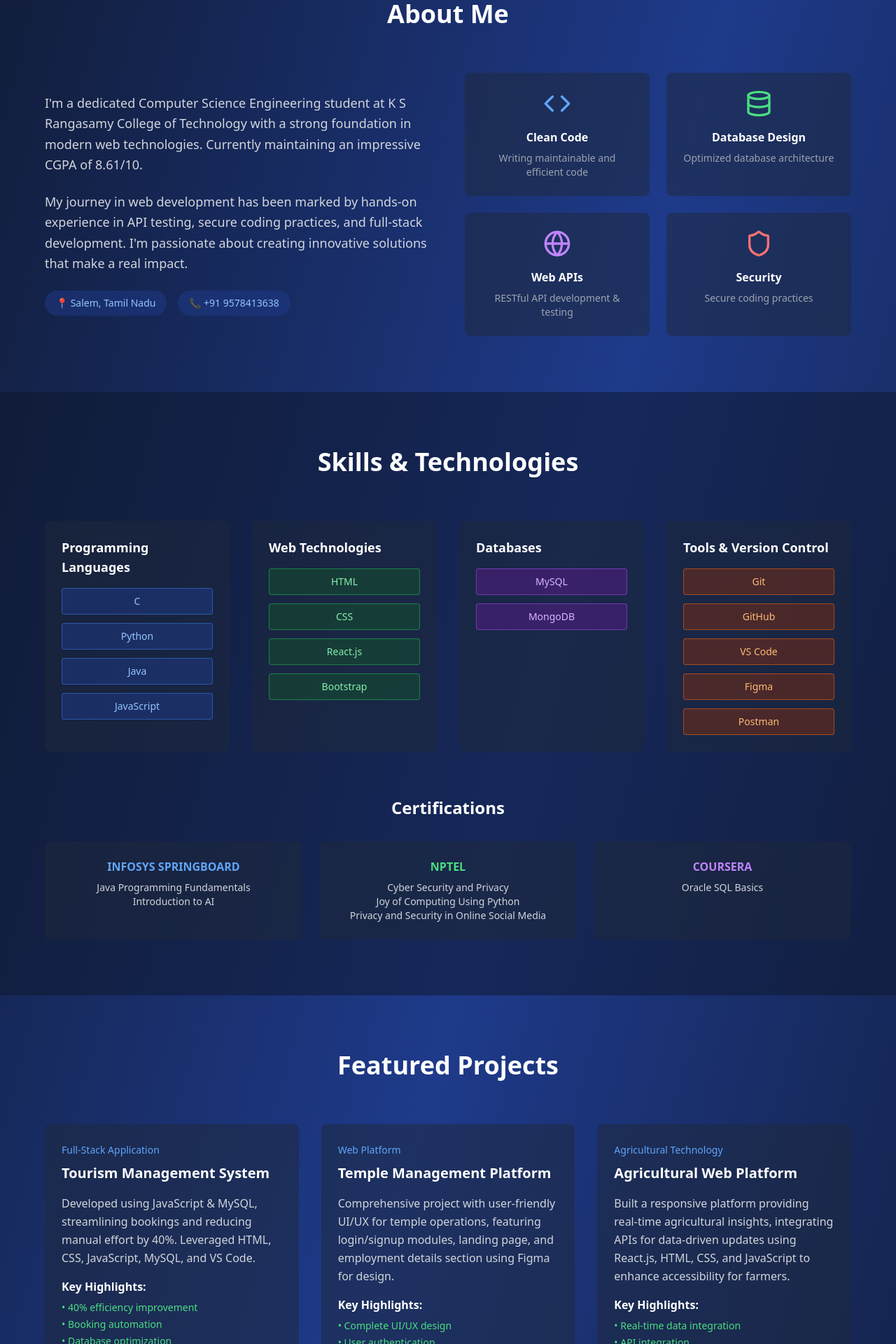
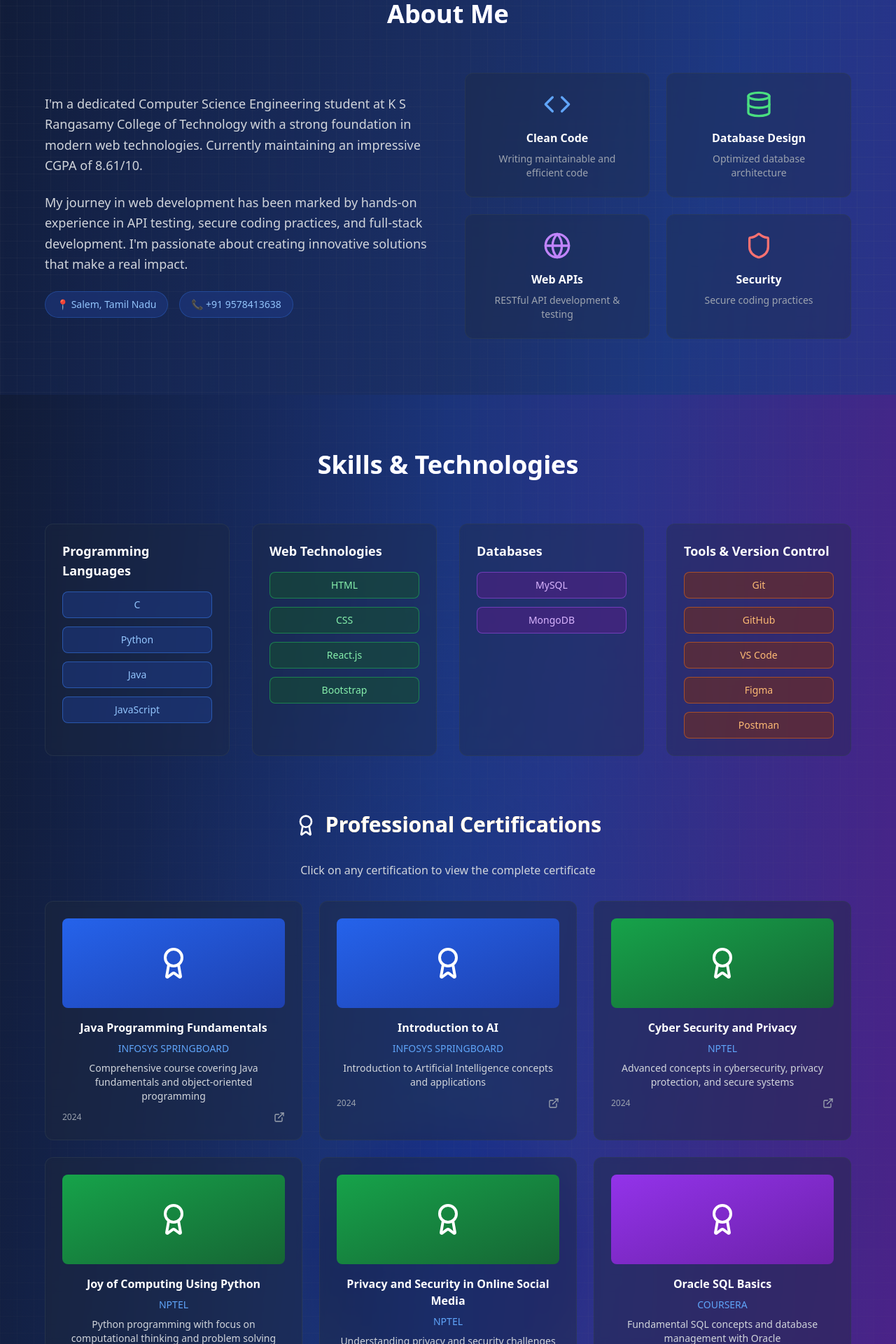
Before and after one commit to AswinK06/Aswin_Portfolio, a React (Vite) app: page / in a window 1280 px wide. Shown: the part 880-2800 px from the top of the page at 70% size. Built offline with nearby package versions, Linux system fonts and the light colour scheme.

Commit message:
Add certifications and improve design
Implement the display of certifications from the provided Google Drive link, and enhance the website's background theme and overall design.

```diff
--- a/src/components/About.tsx
+++ b/src/components/About.tsx
@@ -3,9 +3,14 @@ import { Code, Database, Globe, Shield } from 'lucide-react';
 
 const About = () => {
   return (
-    <section id="about" className="py-20 px-4">
-      <div className="max-w-6xl mx-auto">
-        <h2 className="text-4xl font-bold text-center text-white mb-16">About Me</h2>
+    <section id="about" className="py-20 px-4 relative">
+      {/* Background Enhancement */}
+      <div className="absolute inset-0 bg-gradient-to-r from-transparent via-slate-800/20 to-transparent"></div>
+
+      <div className="max-w-6xl mx-auto relative z-10">
+        <h2 className="text-4xl font-bold text-center text-white mb-16 bg-gradient-to-r from-blue-400 to-purple-400 bg-clip-text text-transparent">
+          About Me
+        </h2>
 
         <div className="grid md:grid-cols-2 gap-12 items-center">
           <div className="text-gray-300 space-y-6">
@@ -20,32 +25,32 @@ const About = () => {
               innovative solutions that make a real impact.
             </p>
             <div className="flex flex-wrap gap-4 mt-8">
-              <span className="bg-blue-900/50 text-blue-300 px-4 py-2 rounded-full text-sm">
+              <span className="bg-blue-900/50 text-blue-300 px-4 py-2 rounded-full text-sm border border-blue-500/30 backdrop-blur-sm">
                 📍 Salem, Tamil Nadu
               </span>
-              <span className="bg-blue-900/50 text-blue-300 px-4 py-2 rounded-full text-sm">
+              <span className="bg-blue-900/50 text-blue-300 px-4 py-2 rounded-full text-sm border border-blue-500/30 backdrop-blur-sm">
                 📞 +91 9578413638
               </span>
             </div>
           </div>
 
           <div className="grid grid-cols-2 gap-6">
-            <div className="bg-slate-800/50 p-6 rounded-lg text-center hover:bg-slate-700/50 transition-colors">
+            <div className="bg-slate-800/30 backdrop-blur-sm p-6 rounded-xl text-center hover:bg-slate-700/30 transition-all duration-300 hover:scale-105 border border-slate-700/50">
               <Code className="text-blue-400 mx-auto mb-4" size={40} />
               <h3 className="text-white font-semibold mb-2">Clean Code</h3>
               <p className="text-gray-400 text-sm">Writing maintainable and efficient code</p>
             </div>
-            <div className="bg-slate-800/50 p-6 rounded-lg text-center hover:bg-slate-700/50 transition-colors">
+            <div className="bg-slate-800/30 backdrop-blur-sm p-6 rounded-xl text-center hover:bg-slate-700/30 transition-all duration-300 hover:scale-105 border border-slate-700/50">
               <Database className="text-green-400 mx-auto mb-4" size={40} />
               <h3 className="text-white font-semibold mb-2">Database Design</h3>
               <p className="text-gray-400 text-sm">Optimized database architecture</p>
             </div>
-            <div className="bg-slate-800/50 p-6 rounded-lg text-center hover:bg-slate-700/50 transition-colors">
+            <div className="bg-slate-800/30 backdrop-blur-sm p-6 rounded-xl text-center hover:bg-slate-700/30 transition-all duration-300 hover:scale-105 border border-slate-700/50">
               <Globe className="text-purple-400 mx-auto mb-4" size={40} />
               <h3 className="text-white font-semibold mb-2">Web APIs</h3>
               <p className="text-gray-400 text-sm">RESTful API development & testing</p>
             </div>
-            <div className="bg-slate-800/50 p-6 rounded-lg text-center hover:bg-slate-700/50 transition-colors">
+            <div className="bg-slate-800/30 backdrop-blur-sm p-6 rounded-xl text-center hover:bg-slate-700/30 transition-all duration-300 hover:scale-105 border border-slate-700/50">
               <Shield className="text-red-400 mx-auto mb-4" size={40} />
               <h3 className="text-white font-semibold mb-2">Security</h3>
               <p className="text-gray-400 text-sm">Secure coding practices</p>
--- a/src/components/Skills.tsx
+++ b/src/components/Skills.tsx
@@ -1,5 +1,11 @@
+
+import { useState } from 'react';
+import { ExternalLink, Award, X } from 'lucide-react';
+import { Button } from '@/components/ui/button';
 
 const Skills = () => {
+  const [selectedCertificate, setSelectedCertificate] = useState<any>(null);
+
   const skillCategories = [
     {
       title: "Programming Languages",
@@ -23,6 +29,57 @@ const Skills = () => {
     }
   ];
 
+  const certifications = [
+    {
+      title: "Java Programming Fundamentals",
+      provider: "INFOSYS SPRINGBOARD",
+      image: "/placeholder.svg", // Replace with actual uploaded image
+      description: "Comprehensive course covering Java fundamentals and object-oriented programming",
+      date: "2024",
+      color: "blue"
+    },
+    {
+      title: "Introduction to AI",
+      provider: "INFOSYS SPRINGBOARD",
+      image: "/placeholder.svg", // Replace with actual uploaded image
+      description: "Introduction to Artificial Intelligence concepts and applications",
+      date: "2024",
+      color: "blue"
+    },
+    {
+      title: "Cyber Security and Privacy",
+      provider: "NPTEL",
+      image: "/placeholder.svg", // Replace with actual uploaded image
+      description: "Advanced concepts in cybersecurity, privacy protection, and secure systems",
+      date: "2024",
+      color: "green"
+    },
+    {
+      title: "Joy of Computing Using Python",
+      provider: "NPTEL",
+      image: "/placeholder.svg", // Replace with actual uploaded image
+      description: "Python programming with focus on computational thinking and problem solving",
+      date: "2024",
+      color: "green"
+    },
+    {
+      title: "Privacy and Security in Online Social Media",
+      provider: "NPTEL",
+      image: "/placeholder.svg", // Replace with actual uploaded image
+      description: "Understanding privacy and security challenges in social media platforms",
+      date: "2024",
+      color: "green"
+    },
+    {
+      title: "Oracle SQL Basics",
+      provider: "COURSERA",
+      image: "/placeholder.svg", // Replace with actual uploaded image
+      description: "Fundamental SQL concepts and database management with Oracle",
+      date: "2024",
+      color: "purple"
+    }
+  ];
+
   const getColorClasses = (color: string) => {
     const colors = {
       blue: "bg-blue-900/50 border-blue-500/50 text-blue-300",
@@ -33,20 +90,36 @@ const Skills = () => {
     return colors[color as keyof typeof colors];
   };
 
+  const getCertColorClasses = (color: string) => {
+    const colors = {
+      blue: "bg-gradient-to-br from-blue-600 to-blue-800",
+      green: "bg-gradient-to-br from-green-600 to-green-800",
+      purple: "bg-gradient-to-br from-purple-600 to-purple-800",
+      orange: "bg-gradient-to-br from-orange-600 to-orange-800"
+    };
+    return colors[color as keyof typeof colors];
+  };
+
   return (
-    <section id="skills" className="py-20 px-4 bg-slate-900/50">
-      <div className="max-w-6xl mx-auto">
-        <h2 className="text-4xl font-bold text-center text-white mb-16">Skills & Technologies</h2>
+    <section id="skills" className="py-20 px-4 relative overflow-hidden">
+      {/* Enhanced Background */}
+      <div className="absolute inset-0 bg-gradient-to-r from-slate-900/50 via-blue-900/30 to-purple-900/50"></div>
+      <div className="absolute inset-0 bg-[radial-gradient(ellipse_at_center,_var(--tw-gradient-stops))] from-blue-900/20 via-transparent to-transparent"></div>
 
-        <div className="grid md:grid-cols-2 lg:grid-cols-4 gap-8">
+      <div className="max-w-6xl mx-auto relative z-10">
+        <h2 className="text-4xl font-bold text-center text-white mb-16 bg-gradient-to-r from-blue-400 to-purple-400 bg-clip-text text-transparent">
+          Skills & Technologies
+        </h2>
+
+        <div className="grid md:grid-cols-2 lg:grid-cols-4 gap-8 mb-20">
           {skillCategories.map((category, index) => (
-            <div key={index} className="bg-slate-800/50 p-6 rounded-lg hover:bg-slate-700/50 transition-all duration-300 hover:scale-105">
+            <div key={index} className="bg-slate-800/30 backdrop-blur-sm p-6 rounded-xl border border-slate-700/50 hover:bg-slate-700/30 transition-all duration-300 hover:scale-105 hover:border-slate-600/50">
               <h3 className="text-white font-semibold mb-4 text-lg">{category.title}</h3>
               <div className="space-y-3">
                 {category.skills.map((skill, skillIndex) => (
                   <div
                     key={skillIndex}
-                    className={`px-3 py-2 rounded border text-sm text-center ${getColorClasses(category.color)}`}
+                    className={`px-3 py-2 rounded-lg border text-sm text-center transition-all duration-200 hover:scale-105 ${getColorClasses(category.color)}`}
                   >
                     {skill}
                   </div>
@@ -57,26 +130,72 @@ const Skills = () => {
         </div>
 
         <div className="mt-16 text-center">
-          <h3 className="text-2xl font-semibold text-white mb-8">Certifications</h3>
+          <h3 className="text-3xl font-semibold text-white mb-8 bg-gradient-to-r from-yellow-400 to-orange-400 bg-clip-text text-transparent">
+            <Award className="inline-block mr-3 mb-1" size={32} />
+            Professional Certifications
+          </h3>
+          <p className="text-gray-300 mb-8 max-w-2xl mx-auto">
+            Click on any certification to view the complete certificate
+          </p>
+
           <div className="grid md:grid-cols-2 lg:grid-cols-3 gap-6">
-            <div className="bg-slate-800/50 p-6 rounded-lg">
-              <h4 className="text-blue-400 font-semibold mb-2">INFOSYS SPRINGBOARD</h4>
-              <p className="text-gray-300 text-sm">Java Programming Fundamentals</p>
-              <p className="text-gray-300 text-sm">Introduction to AI</p>
+            {certifications.map((cert, index) => (
+              <div
+                key={index}
+                className="group bg-slate-800/40 backdrop-blur-sm p-6 rounded-xl border border-slate-700/50 hover:bg-slate-700/40 transition-all duration-300 hover:scale-105 cursor-pointer hover:border-slate-600/50"
+                onClick={() => setSelectedCertificate(cert)}
+              >
+                <div className={`w-full h-32 rounded-lg mb-4 flex items-center justify-center text-white font-semibold ${getCertColorClasses(cert.color)}`}>
+                  <Award size={48} />
+                </div>
+                <h4 className="text-white font-semibold mb-2 group-hover:text-blue-400 transition-colors">
+                  {cert.title}
+                </h4>
+                <p className="text-blue-400 text-sm mb-2 font-medium">{cert.provider}</p>
+                <p className="text-gray-300 text-sm mb-3">{cert.description}</p>
+                <div className="flex items-center justify-between">
+                  <span className="text-gray-400 text-xs">{cert.date}</span>
+                  <ExternalLink size={16} className="text-gray-400 group-hover:text-blue-400 transition-colors" />
+                </div>
+              </div>
+            ))}
+          </div>
+        </div>
+      </div>
+
+      {/* Certificate Modal */}
+      {selectedCertificate && (
+        <div className="fixed inset-0 bg-black/80 backdrop-blur-sm z-50 flex items-center justify-center p-4">
+          <div className="bg-slate-800 rounded-xl max-w-4xl w-full max-h-[90vh] overflow-auto">
+            <div className="p-6 border-b border-slate-700 flex items-center justify-between">
+              <div>
+                <h3 className="text-xl font-bold text-white">{selectedCertificate.title}</h3>
+                <p className="text-blue-400">{selectedCertificate.provider}</p>
+              </div>
+              <Button
+                variant="ghost"
+                size="sm"
+                onClick={() => setSelectedCertificate(null)}
+                className="text-gray-400 hover:text-white"
+              >
+                <X size={20} />
+              </Button>
             </div>
-            <div className="bg-slate-800/50 p-6 rounded-lg">
-              <h4 className="text-green-400 font-semibold mb-2">NPTEL</h4>
-              <p className="text-gray-300 text-sm">Cyber Security and Privacy</p>
-              <p className="text-gray-300 text-sm">Joy of Computing Using Python</p>
-              <p className="text-gray-300 text-sm">Privacy and Security in Online Social Media</p>
-            </div>
-            <div className="bg-slate-800/50 p-6 rounded-lg">
-              <h4 className="text-purple-400 font-semibold mb-2">COURSERA</h4>
-              <p className="text-gray-300 text-sm">Oracle SQL Basics</p>
+            <div className="p-6">
+              <div className="bg-white rounded-lg p-8 mb-4">
+                <img
+                  src={selectedCertificate.image}
+                  alt={selectedCertificate.title}
+                  className="w-full h-auto"
+                />
+              </div>
+              <p className="text-gray-300 text-center">
+                {selectedCertificate.description}
+              </p>
             </div>
           </div>
         </div>
-      </div>
+      )}
     </section>
   );
 };
--- a/src/pages/Index.tsx
+++ b/src/pages/Index.tsx
@@ -8,7 +8,19 @@ import Contact from '../components/Contact';
 
 const Index = () => {
   return (
-    <div className="min-h-screen bg-gradient-to-br from-slate-900 via-blue-900 to-slate-900">
+    <div className="min-h-screen bg-gradient-to-br from-slate-900 via-blue-900 to-purple-900 relative overflow-hidden">
+      {/* Animated Background Elements */}
+      <div className="absolute inset-0 overflow-hidden">
+        <div className="absolute -top-40 -right-40 w-80 h-80 bg-blue-500 rounded-full mix-blend-multiply filter blur-xl opacity-20 animate-pulse"></div>
+        <div className="absolute -bottom-40 -left-40 w-80 h-80 bg-purple-500 rounded-full mix-blend-multiply filter blur-xl opacity-20 animate-pulse"></div>
+        <div className="absolute top-1/2 left-1/2 transform -translate-x-1/2 -translate-y-1/2 w-96 h-96 bg-indigo-500 rounded-full mix-blend-multiply filter blur-xl opacity-10 animate-pulse"></div>
+      </div>
+
+      {/* Grid Pattern Overlay */}
+      <div className="absolute inset-0 bg-[linear-gradient(to_right,#80808012_1px,transparent_1px),linear-gradient(to_bottom,#80808012_1px,transparent_1px)] bg-[size:24px_24px]"></div>
+
+      {/* Main Content */}
+      <div className="relative z-10">
         <Hero />
         <About />
         <Skills />
@@ -16,6 +28,7 @@ const Index = () => {
         <Experience />
         <Contact />
       </div>
+    </div>
   );
 };
 
```
Lines whose indentation alone changed are shown as unchanged.
